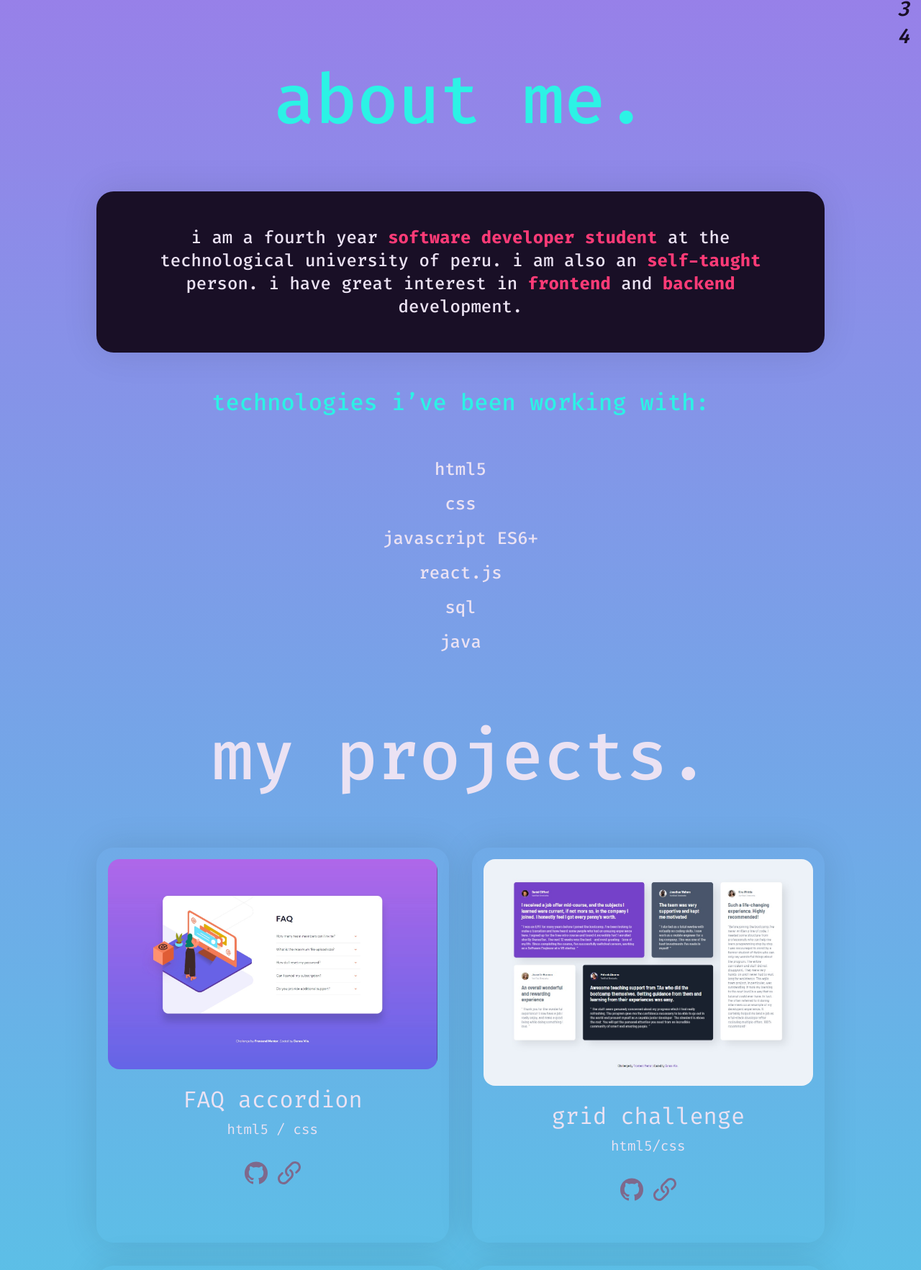
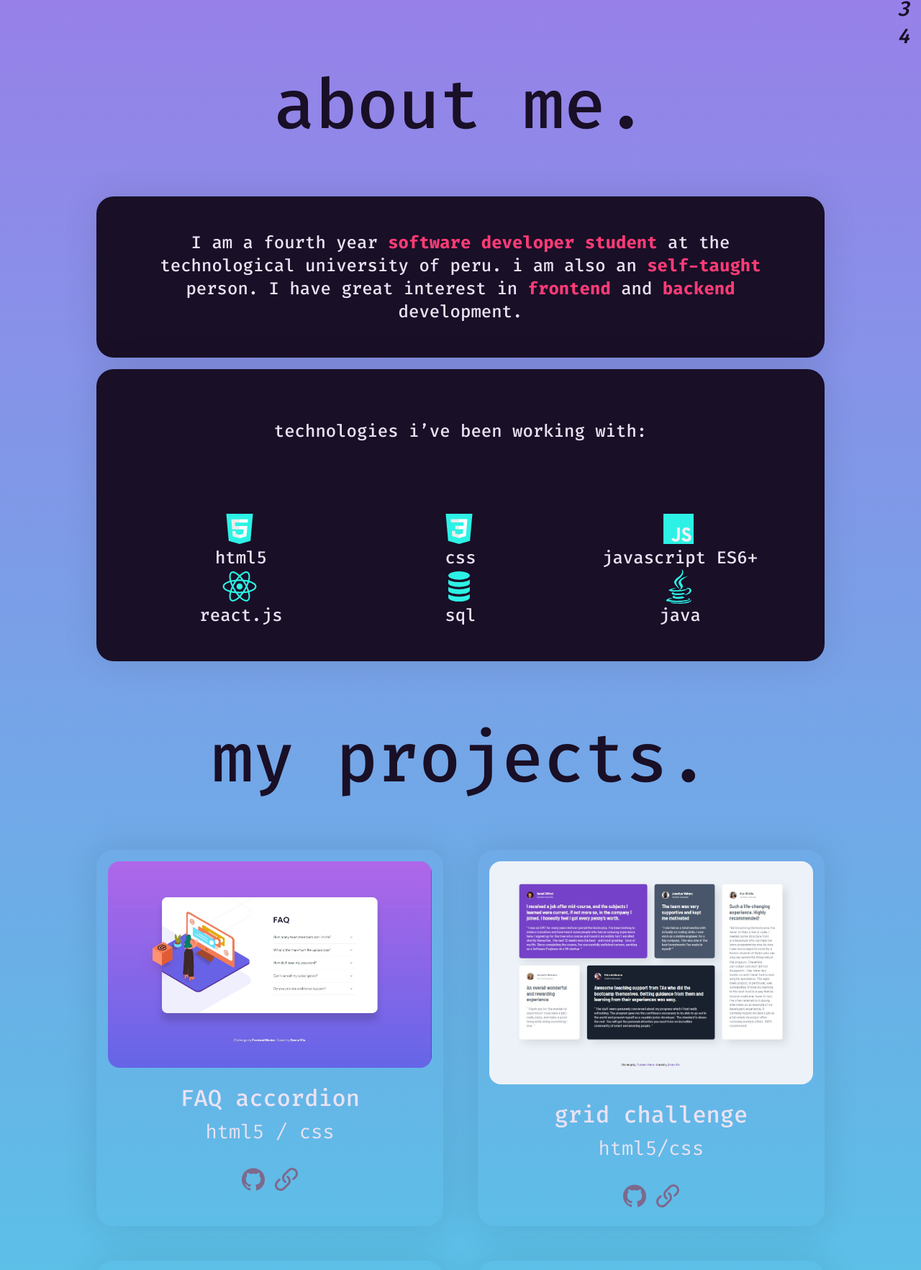
Before and after one commit to dannxvc/portfolio, a website built with webpack: page index.html in a window 1280 px wide. Shown: the part 715-2480 px from the top of the page at 72% size. Built offline with nearby package versions, Linux system fonts and the light colour scheme.

Commit message:
visibility issues

```diff
--- a/assets/css/about.css
+++ b/assets/css/about.css
@@ -1,39 +1,38 @@
 @import url(main.css);
-
-.tec{
-    margin: 3rem 0;
-    color: var(--primary);
-    font-size: 1.4rem;
+ul{
+    padding: 0;
 }
-#card-tec{
-    position: relative;
-    padding: 0.5rem;
-    margin: 0 3rem;
+li{
+    display: flex;
+    flex-direction: row;
+    text-decoration: none;
+	list-style: none;
 }
-#card-tec img {
-    width: 3rem;
-    position: absolute;
-    z-index: -1;
-    top: 0;
-    left: 40%;
-    transform: translate(-60px, 10px);
-    opacity: 0;
-    transition: opacity 0.3s ease, transform 0.3s ease;
-    pointer-events: none;
+.card-tec{
+    margin-top: 1rem;
 }
-
-#card-tec:hover img {
-    opacity: 1;
-    transform: translate(-60px, 0px);
+.tec-icon{
+    width: 1rem;
+    margin-right: 0.3rem;
 }
 .strong-p{
     color: var(--pink);
 }
+.tec{
+    margin: 1.4rem 0 1.4rem 0;
+}
 @media (min-width:60rem){
-    .tec{
-        font-size: 2rem;
-    }
     #card-tec{
         padding: 0.5rem;
     }
+    li{
+        align-items: center;
+        flex-direction: column;
+    }
+    .tec-icon{
+        width: 3rem;
+    }
+    .tec{
+        margin: 1.4rem 0 6rem 0;
+    }
 }
--- a/assets/css/contact.css
+++ b/assets/css/contact.css
@@ -11,7 +11,7 @@
     height: 20rem;
 }
 .container-contact > p{
-    font-size: 0.6rem;
+    font-size: 0.8rem;
 }
 .user{
     font-size: 1rem;
--- a/assets/css/footer.css
+++ b/assets/css/footer.css
@@ -1,8 +1,11 @@
 #footer{
     display: flex;
     flex-direction: column;
+    padding: 3rem 3rem;
+}
+#footer span{
+    font-size: 0.7rem;
     color: var(--black);
-    padding: 3rem 3rem;
 }
 #footer a{
     font-size: 0.7rem;
@@ -17,9 +20,15 @@
     #footer a{
         font-size: 1.4rem;
     }
+    #footer span{
+        font-size: 1.4rem;
+    }
 }
 @media (min-width:30rem) and (max-width:60rem) {
     #footer a{
         font-size: 1rem;
     }
+    #footer span{
+        font-size: 1rem;
+    }
 }
--- a/assets/css/header.css
+++ b/assets/css/header.css
@@ -4,7 +4,7 @@
     width: 80%;
     max-width:55rem ;
     margin: 0 auto;
-    padding: 70% 0;
+    padding: 10% 0;
 }
 #home>div{
   display: flex;
@@ -23,7 +23,7 @@
 
 @media (min-width:60rem){
     #home{
-       padding: 18% 0;
+       padding: 17% 0;
     }
     #title{
         font-size: 10rem;
@@ -36,7 +36,7 @@
 }
 @media (min-width:30rem) and (max-width:60rem) {
     #home{
-      padding: 60% 0;
+      padding: 20% 0;
      }
     #title{
       font-size: 5.2rem;
--- a/assets/css/main.css
+++ b/assets/css/main.css
@@ -1,5 +1,6 @@
 :root{
     --purple:hsl(273, 75%, 66%);
+    --purple-dark:#7E698C;
     --pink:#FF3B77;/* #D904A0; */
     --black:#190F26;
     --primary:#2CF2E5;
@@ -21,7 +22,7 @@ body{
     color: var(--secondary);
 }
 section{
-    min-height: 100vh;
+    min-height: 80vh;
 }
 h1,h2,h3,p{
     padding: 0;
@@ -32,10 +33,12 @@ p{
     font-size: 1rem;
 }
 h2{
-    font-size: 2rem;
+    font-size: 3rem;
     padding: 4.5rem 0 4rem 0;
+    color: var(--black);
+
 }
-h1,h2{
+h1{
     color: var(--primary);
 }
 .container{
@@ -46,6 +49,7 @@ h1,h2{
 .card{
     border-radius: 1.5rem;
     background-color: var(--black);
+   /*  background-color: transparent; */
     padding: 3rem;
     box-shadow: 0px 0px 50px 0 rgba(0, 0, 0, 0.1);
 }
@@ -57,7 +61,7 @@ h1,h2{
 }
 .col-2{
     grid-template-columns: 1fr;
-    gap:2rem;
+    gap:3rem;
 }
 .col-3{
     grid-template-columns: 1fr;
--- a/assets/css/projects.css
+++ b/assets/css/projects.css
@@ -1,13 +1,13 @@
 #my-projects>h2{
-    color: var(--secondary);
+    color: var(--black);
 }
-
 #project{
     width: 80%;
-    padding: 1rem;
+    padding: 0.3rem;
     padding-bottom: 3rem;
     transition: transform .5s ease;
     background-color: transparent;
+  /*   background: var(--trans); */
 }
 #project:hover{
     transform: translateY(-0.3rem);
@@ -18,13 +18,18 @@
     border-radius: 1rem;
 }
 figcaption{
-    font-size: 1rem;
+    font-size: 1.3rem;
     display: flex;
     flex-direction: column;
+    color: var(--secondary);
+    font-weight: 500;
 }
 span{
     margin-top: .5rem;
-    font-size: 0.7rem;
+    font-size: 1rem;
+    color: var(--secondary);
+    font-weight: normal;
+
 }
 .proj-icon{
     margin-top: 2rem;
@@ -41,6 +46,8 @@ span{
     }
     #project{
         width: 100%;
+    padding: 1rem;
+
     }
     figcaption{
         font-size: 2rem;
@@ -56,6 +63,6 @@ span{
     }
     span{
         margin-top: .5rem;
-        font-size: 1.2rem;
+        font-size: 1.7rem;
     }
 }
--- a/index.html
+++ b/index.html
@@ -12,15 +12,12 @@
 </head>
 <body>
     <header id="home">
-        <p>hi! i am</p>
+        <p>I am</p>
         <div>
             <h1 id="title" class="element"></h1>
         </div>
         <p>
-            i design and develop stuff.
-            <a href="mailto:dannavila.1809@gmail.com?Subject=Hi!%20I%20Saw%20your%20portfolio!">
-                say hi!
-            </a>
+            I am a very passionate software engineer student. I am interested in frontend and backend development.
         </p>
     </header>
     <nav id="navbar" data-aos="fade-up"  >
@@ -30,40 +27,44 @@
         <a class="nav-hover nav-contact" href="#contact"></a>
     </nav>
     <main>
-        <section id="about-me" >
+        <section id="about-me">
             <h2>about me.</h2>
-            <div class="container card bg-primary">
+            <div class="container card">
                 <p data-aos="slide-up">
                     <!-- data-aos="slide-up" -->
-                    i am a fourth year <strong class="strong-p">software developer student </strong>  at the technological university of peru. i am also an <strong class="strong-p">self-taught </strong>person.
-                    i have great interest in <strong class="strong-p">frontend</strong> and <strong class="strong-p">backend</strong> development.
+                    I am a fourth year <strong class="strong-p">software developer student </strong>  at the technological university of peru. i am also an <strong class="strong-p">self-taught </strong>person.
+                    I have great interest in <strong class="strong-p">frontend</strong> and <strong class="strong-p">backend</strong> development.
                 </p>
             </div>
+            <div class="container card card-tec">
+                <div>
                     <p class="tec" data-aos="slide-up">technologies i’ve been working with:</p>
-                <div class="col">
-                    <div id="card-tec">
+                    <ul class="col col-3 col-tec">
+                        <li>
+                            <img class="tec-icon" src="assets/img/icons/html.svg" alt="html icon">
                             <p data-aos="slide-up">html5</p>
-                        <img class="tec-icon" src="assets/img/icons/html.svg" alt="html icon">
-                    </div>
-                    <div id="card-tec">
+                        </li>
+                        <li>
+                            <img class="tec-icon" src="assets/img/icons/css-icon.svg" alt="css icon">
                             <p data-aos="slide-up">css</p>
-                        <img class="tec-icon" src="assets/img/icons/css-icon.svg" alt="css icon">
-                    </div>
-                    <div id="card-tec">
+                        </li>
+                        <li>
+                            <img class="tec-icon" src="assets/img/icons/js-icon.svg" alt="css icon">
                             <p data-aos="slide-up">javascript ES6+</p>
-                        <img class="tec-icon" src="assets/img/icons/js-icon.svg" alt="css icon">
-                    </div>
-                    <div id="card-tec">
+                        </li>
+                        <li>
+                            <img class="tec-icon" src="assets/img/icons/react-icon.svg" alt="css icon">
                             <p data-aos="slide-up">react.js</p>
-                        <img class="tec-icon" src="assets/img/icons/react-icon.svg" alt="css icon">
-                    </div>
-                    <div id="card-tec">
+                        </li>
+                        <li>
+                            <img class="tec-icon" src="assets/img/icons/sql-icon.svg" alt="css icon">
                             <p data-aos="slide-up">sql</p>
-                        <img class="tec-icon" src="assets/img/icons/sql-icon.svg" alt="css icon">
-                    </div>
-                    <div id="card-tec">
+                        </li>
+                        <li>
+                            <img class="tec-icon" src="assets/img/icons/java-icon.svg" alt="css icon">
                             <p data-aos="slide-up">java</p>
-                        <img class="tec-icon" src="assets/img/icons/java-icon.svg" alt="css icon">
+                        </li>
+                    </ul>
                 </div>
             </div>
         </section>
--- a/index.js
+++ b/index.js
@@ -12,7 +12,7 @@ AOS.init({
 import Typed from 'typed.js/src/typed.js';
 var options = {
     strings: ["hi! i'm", 'danna.'],
-    typeSpeed: 60
+    typeSpeed: 100
   };
 
 var typed = new Typed('.element', options);
```
Also changed, not shown: dist/index.html, 4 other files. Lines whose indentation alone changed are shown as unchanged.
